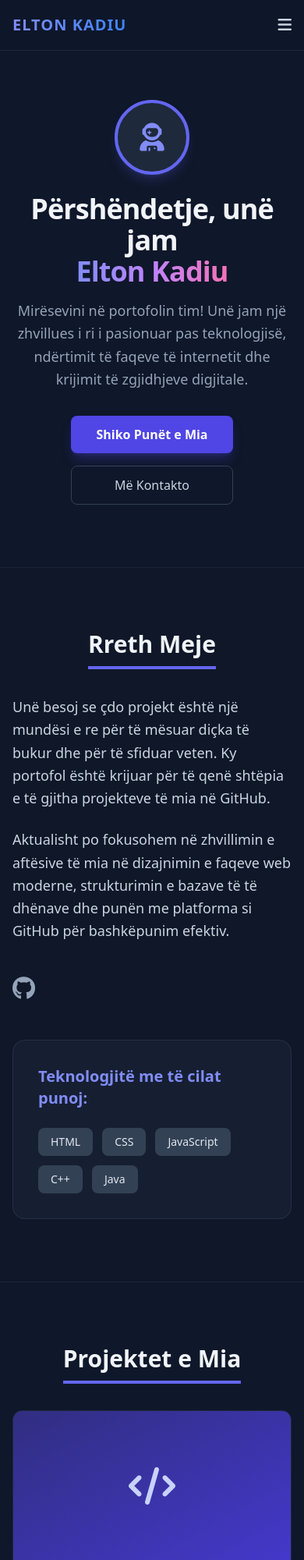
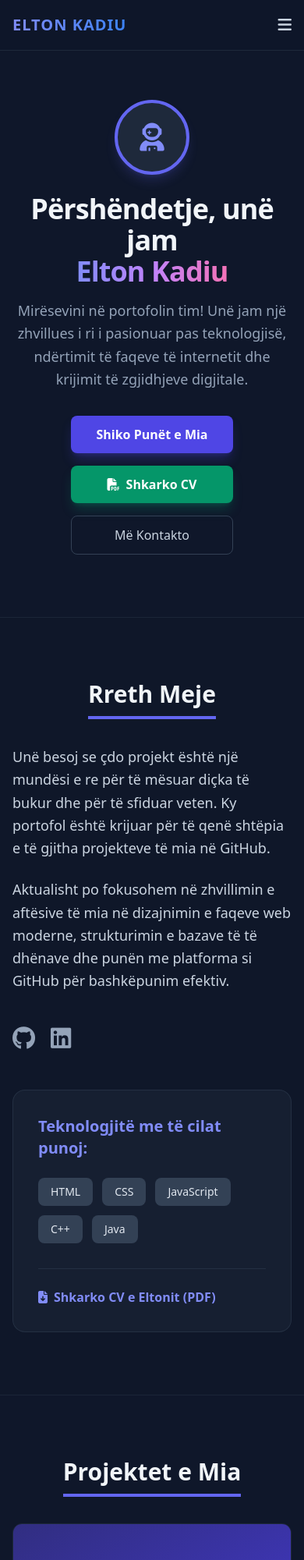
Before and after one commit to EltonKadiu/EltonKadiu.github.io, a plain HTML site: page index.html in a window 390 px wide. Shown: the top 2000 px of the page at 78% size. Drawn offline with nearby package versions, Linux system fonts and the light colour scheme.

Commit message:
index.html

```diff
--- a/index.html
+++ b/index.html
@@ -70,11 +70,16 @@
         <p class="text-lg sm:text-xl text-slate-400 max-w-2xl mb-8 leading-relaxed">
             Mirësevini në portofolin tim! Unë jam një zhvillues i ri i pasionuar pas teknologjisë, ndërtimit të faqeve të internetit dhe krijimit të zgjidhjeve digjitale.
         </p>
-        <div class="flex flex-col sm:flex-row gap-4">
-            <a href="#projects" class="bg-indigo-600 hover:bg-indigo-500 text-white font-semibold px-8 py-3 rounded-lg shadow-lg shadow-indigo-600/30 transition-all text-center">
+        <div class="flex flex-col sm:flex-row gap-4 justify-center items-center">
+            <a href="#projects" class="w-full sm:w-auto bg-indigo-600 hover:bg-indigo-500 text-white font-semibold px-8 py-3 rounded-lg shadow-lg shadow-indigo-600/30 transition-all text-center">
                 Shiko Punët e Mia
             </a>
-            <a href="#contact" class="border border-slate-700 hover:border-slate-500 text-slate-300 px-8 py-3 rounded-lg transition-all text-center">
+            <!-- BUTONI I SHKARKIMIT TE CV-SE -->
+            <a href="CV-Elton-Kadiu.pdf" download="CV-Elton-Kadiu.pdf" class="w-full sm:w-auto bg-emerald-600 hover:bg-emerald-500 text-white font-semibold px-8 py-3 rounded-lg shadow-lg shadow-emerald-600/30 transition-all text-center flex items-center justify-center gap-2">
+                <i class="fa-solid fa-file-pdf"></i>
+                Shkarko CV
+            </a>
+            <a href="#contact" class="w-full sm:w-auto border border-slate-700 hover:border-slate-500 text-slate-300 px-8 py-3 rounded-lg transition-all text-center">
                 Më Kontakto
             </a>
         </div>
@@ -94,16 +99,21 @@
                     <p>
                         Aktualisht po fokusohem në zhvillimin e aftësive të mia në dizajnimin e faqeve web moderne, strukturimin e bazave të të dhënave dhe punën me platforma si GitHub për bashkëpunim efektiv.
                     </p>
-                    <div class="flex gap-4 pt-4">
-                        <a href="https://github.com/EltonKadiu" target="_blank" class="text-3xl text-slate-400 hover:text-slate-100 transition-colors">
+                    <div class="flex items-center gap-5 pt-4">
+                        <!-- LINKU GITHUB -->
+                        <a href="https://github.com/EltonKadiu" target="_blank" title="GitHub" class="text-3xl text-slate-400 hover:text-slate-100 transition-colors">
                             <i class="fa-brands fa-github"></i>
                         </a>
-                        <!-- Shto rrjete të tjera sociale nëse dëshiron më vonë -->
+                        <!-- LINKU LINKEDIN -->
+                        <a href="https://www.linkedin.com/in/eltonkadiu" target="_blank" title="LinkedIn" class="text-3xl text-slate-400 hover:text-blue-400 transition-colors">
+                            <i class="fa-brands fa-linkedin"></i>
+                        </a>
                     </div>
                 </div>
 
                 <!-- Karta e Aftësive -->
-                <div class="bg-slate-800/50 p-8 rounded-2xl border border-slate-700/50">
+                <div class="bg-slate-800/50 p-8 rounded-2xl border border-slate-700/50 flex flex-col justify-between h-full min-h-[250px]">
+                    <div>
                         <h3 class="text-xl font-bold mb-6 text-indigo-400">Teknologjitë me të cilat punoj:</h3>
                         <div class="flex flex-wrap gap-3">
                             <span class="bg-slate-700 text-slate-200 px-4 py-2 rounded-lg text-sm font-medium">HTML</span>
@@ -111,6 +121,14 @@
                             <span class="bg-slate-700 text-slate-200 px-4 py-2 rounded-lg text-sm font-medium">JavaScript</span>
                             <span class="bg-slate-700 text-slate-200 px-4 py-2 rounded-lg text-sm font-medium">C++</span>
                             <span class="bg-slate-700 text-slate-200 px-4 py-2 rounded-lg text-sm font-medium">Java</span>
+                        </div>
+                    </div>
+                    <!--Buton i dedikuar per CV brenda kartes-->
+                    <div class="mt-8 border-t border-slate-700/50 pt-6">
+                        <a href="CV-Elton-Kadiu.pdf" download="CV-Elton-Kadiu.pdf" class="inline-flex items-center gap-2 text-indigo-400 hover:text-indigo-300 font-semibold transition-colors">
+                            <i class="fa-solid fa-file-arrow-down"></i>
+                            Shkarko CV e Eltonit (PDF)
+                        </a>
                     </div>
                 </div>
             </div>
@@ -187,14 +205,19 @@
             </p>
 
             <div class="inline-flex flex-col sm:flex-row gap-6 justify-center items-center">
-                <a href="mailto:elton.kadiu@example.com" class="flex items-center gap-3 bg-indigo-600 hover:bg-indigo-500 text-white font-medium px-6 py-3 rounded-xl transition-all shadow-lg shadow-indigo-600/25">
+                <a href="mailto:eltonkadiu1981@gmail.com" class="flex items-center gap-3 bg-indigo-600 hover:bg-indigo-500 text-white font-medium px-6 py-3 rounded-xl transition-all shadow-lg shadow-indigo-600/25">
                     <i class="fa-solid fa-envelope"></i>
                     eltonkadiu1981@gmail.com
                 </a>
                 <span class="text-slate-500 hidden sm:inline">|</span>
                 <div class="flex gap-4">
-                    <a href="https://github.com/EltonKadiu" target="_blank" class="w-12 h-12 rounded-xl bg-slate-800 border border-slate-700 flex items-center justify-center text-slate-300 hover:text-white hover:bg-slate-700 transition-all">
+                    <!-- LINKU GITHUB -->
+                    <a href="https://github.com/EltonKadiu" target="_blank" title="GitHub" class="w-12 h-12 rounded-xl bg-slate-800 border border-slate-700 flex items-center justify-center text-slate-300 hover:text-white hover:bg-slate-700 transition-all">
                         <i class="fa-brands fa-github text-xl"></i>
+                    </a>
+                    <!-- LINKU LINKEDIN -->
+                    <a href="https://www.linkedin.com/in/eltonkadiu" target="_blank" title="LinkedIn" class="w-12 h-12 rounded-xl bg-slate-800 border border-slate-700 flex items-center justify-center text-slate-300 hover:text-blue-400 hover:bg-slate-700 transition-all">
+                        <i class="fa-brands fa-linkedin text-xl"></i>
                     </a>
                 </div>
             </div>
```
Lines whose indentation alone changed are shown as unchanged.
